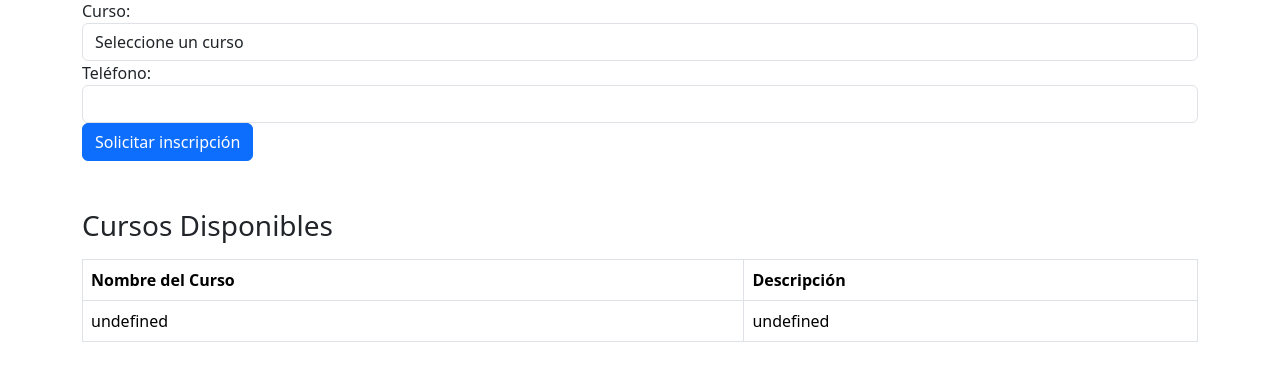
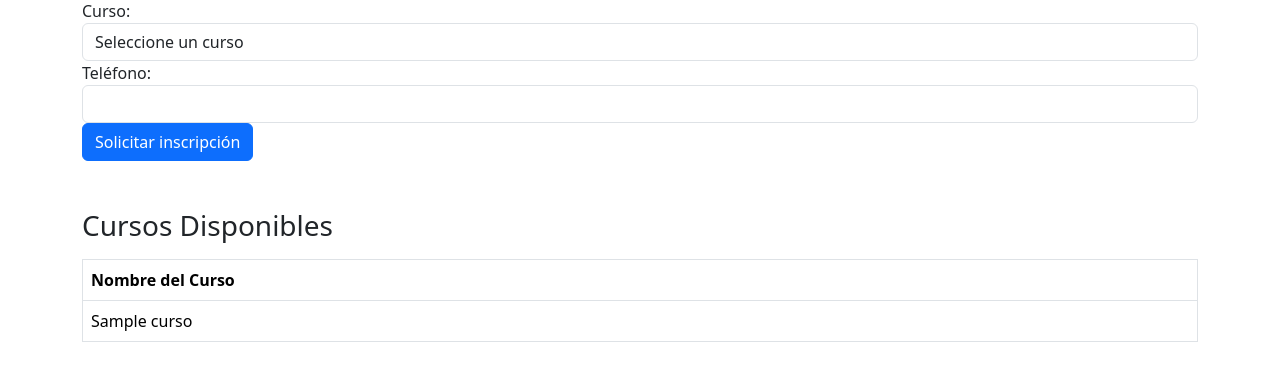
Before and after one commit to Saul941/Flask7B, a Flask app: page / in a window 1280 px wide. Shown: the part 95-476 px from the top of the page. Run offline with Flask 3, Linux system fonts and the light colour scheme; tables that the repository leaves empty or names only in its code hold one stand-in row (values such as "Sample post"); some libraries are stand-ins or nearby versions.

Commit message:
Update app.html

```diff
--- a/templates/app.html
+++ b/templates/app.html
@@ -9,9 +9,7 @@
     <script src="https://cdn.jsdelivr.net/jquery.validation/1.19.3/jquery.validate.min.js"></script>
     <script src="https://cdn.jsdelivr.net/npm/bootstrap@5.3.3/dist/js/bootstrap.bundle.min.js" integrity="sha384-YvpcrYf0tY3lHB60NNkmXc5s9fDVZLESaAA55NDzOxhy9GkcIdslK1eN7N6jIeHz" crossorigin="anonymous"></script>
     <style>
-        .error {
-            color: red;
-        }
+        .error { color: red; }
     </style>
 </head>
 <body>
@@ -20,7 +18,7 @@
         <form id="inscripcionForm">
             <div class="form-group">
                 <label for="curso">Curso:</label>
-                <select id="curso" name="curso" class="form-control" required>
+                <select id="curso" name="curso_id" class="form-control" required>
                     <option value="">Seleccione un curso</option>
                 </select>
             </div>
@@ -36,7 +34,6 @@
             <thead>
                 <tr>
                     <th>Nombre del Curso</th>
-                    <th>Descripción</th>
                 </tr>
             </thead>
             <tbody id="tbodyCursos">
@@ -47,18 +44,18 @@
 
     <script>
         window.addEventListener("load", function (event) {
-            // Función para buscar cursos
             function buscar() {
                 $.get("/buscar", function (respuesta) {
                     $("#tbodyCursos").html(""); // Limpiar el tbody
+                    $("#curso").html('<option value="">Seleccione un curso</option>'); // Limpiar el select
 
                     // Imprimir los cursos en el tbody
                     for (var x in respuesta) {
                         var curso = respuesta[x];
                         $("#tbodyCursos").append(`<tr>
-                            <td>${curso.nombre}</td>
-                            <td>${curso.descripcion}</td>
+                            <td>${curso[1]}</td> <!-- Suponiendo que el nombre del curso está en la segunda columna -->
                         </tr>`);
+                        $("#curso").append(`<option value="${curso[0]}">${curso[1]}</option>`); // Agregar al select
                     }
                 });
             }
@@ -67,8 +64,8 @@
 
             // Configuración de Pusher
             Pusher.logToConsole = true;
-            var pusher = new Pusher('ab077c6305428af0579b', {
-             cluster: 'mt1'
+            var pusher = new Pusher('2df86616075904231311', {
+                cluster: 'us2'
             });
 
             var channel = pusher.subscribe("canalRegistrosCursos");
@@ -80,9 +77,7 @@
         $(document).ready(function () {
             $("#inscripcionForm").validate({
                 rules: {
-                    curso: {
-                        required: true
-                    },
+                    curso_id: { required: true },
                     telefono: {
                         required: true,
                         digits: true,
@@ -91,9 +86,7 @@
                     }
                 },
                 messages: {
-                    curso: {
-                        required: "Por favor, seleccione un curso."
-                    },
+                    curso_id: { required: "Por favor, seleccione un curso." },
                     telefono: {
                         required: "Por favor, ingrese su teléfono.",
                         digits: "Por favor, ingrese solo números.",
@@ -102,9 +95,24 @@
                     }
                 },
                 submitHandler: function (form) {
-                    // Puedes agregar aquí el código para enviar el formulario
-                    alert("Formulario enviado con éxito.");
-                    form.submit();
+                    var formData = {
+                        curso_id: $("#curso").val(),
+                        telefono: $("#telefono").val()
+                    };
+
+                    $.ajax({
+                        url: '/inscribir',
+                        type: 'POST',
+                        contentType: 'application/json',
+                        data: JSON.stringify(formData),
+                        success: function (response) {
+                            alert("Formulario enviado con éxito.");
+                            form.reset();
+                        },
+                        error: function () {
+                            alert("Error al enviar el formulario.");
+                        }
+                    });
                 }
             });
         });
```
